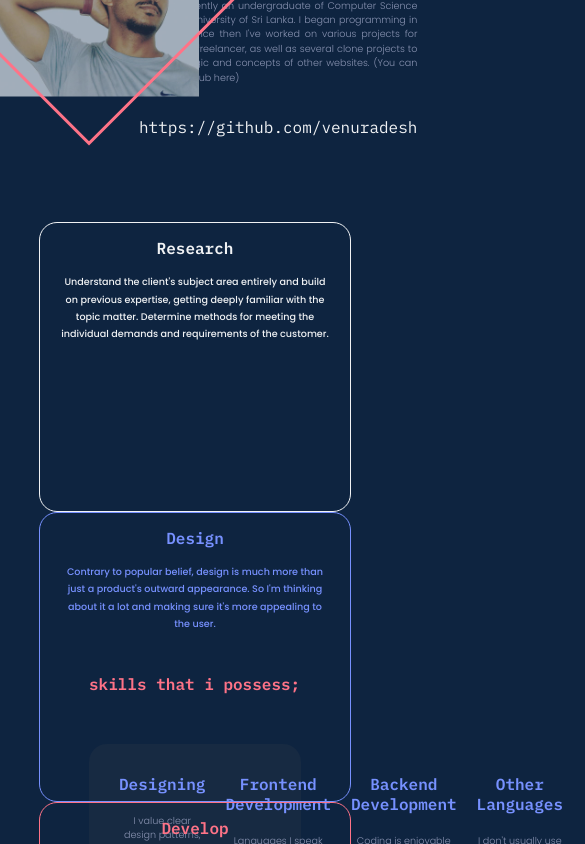
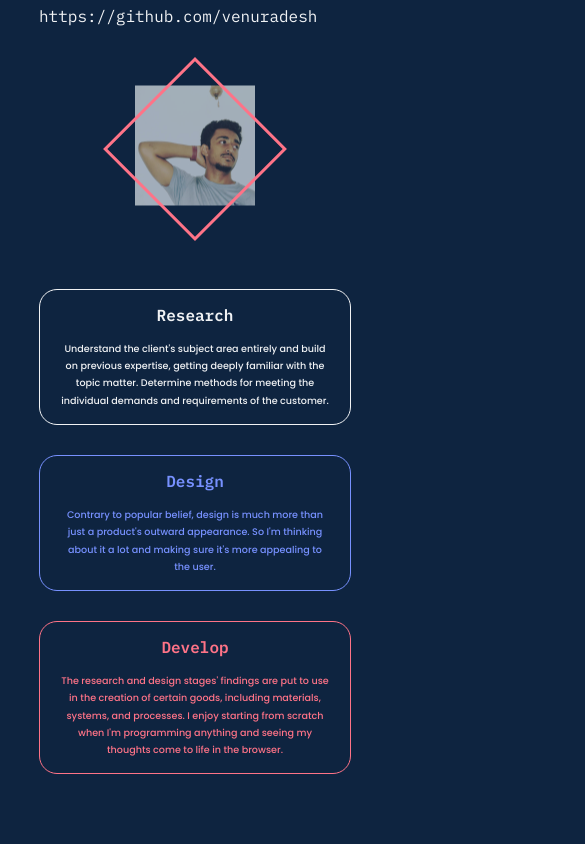
Before and after one commit to venuradesh/venura-portfolio, a React (Create React App) app: page / in a window 390 px wide. Shown: the part 1156-2000 px from the top of the page, 585 px wide, since content can reach past the window. Built offline with nearby package versions, Linux system fonts and the light colour scheme.

Commit message:
about me section responsiveness added

```diff
--- a/src/Components/Connect/Connect.js
+++ b/src/Components/Connect/Connect.js
@@ -83,6 +83,10 @@ const Container = styled.div`
       stroke-dashoffset: 0;
     }
   }
+
+  @media only screen and (max-width: 430px) {
+    display: none;
+  }
 `;
 
 const LeftSide = styled.div`
--- a/src/Components/Header/Header.js
+++ b/src/Components/Header/Header.js
@@ -21,7 +21,7 @@ function Header({ scrolled }) {
       </div>
 
       <div className="hamburger">
-        {hamClicked ? <div className="backdrop"></div> : <></>}
+        {hamClicked ? <div className="backdrop" onClick={() => setHamClicked(false)}></div> : <></>}
         <div className={`hamburger-icon ${hamClicked ? "active" : ""}`} onClick={() => setHamClicked(!hamClicked)}>
           <span></span>
           <span></span>
--- a/src/Components/HeroComponent/AboutMe.js
+++ b/src/Components/HeroComponent/AboutMe.js
@@ -47,6 +47,7 @@ const Container = styled.div`
   width: 100%;
   height: 100%;
   position: relative;
+  padding-top: 70px;
 
   .about-me-section {
     width: 100%;
@@ -142,6 +143,56 @@ const Container = styled.div`
       }
     }
   }
+
+  @media only screen and (max-width: 768px) {
+    .about-me-section {
+      flex-direction: column-reverse;
+
+      .profile-section {
+        margin-bottom: 50px;
+        margin-top: 150px;
+
+        .pic {
+          img {
+            width: 150px;
+          }
+        }
+
+        .border {
+          width: 170px;
+          height: 170px;
+        }
+      }
+
+      .desc {
+        height: max-content;
+        height: 300px;
+      }
+    }
+  }
+
+  @media only screen and (max-width: 430px) {
+    .about-me-section {
+      width: 100%;
+      padding-inline: 0px;
+
+      .profile-section {
+        margin-bottom: 30px;
+        margin-top: 120px;
+
+        .pic {
+          img {
+            width: 120px;
+          }
+        }
+
+        .border {
+          width: 130px;
+          height: 130px;
+        }
+      }
+    }
+  }
 `;
 
 const DevSteps = styled.div`
@@ -151,10 +202,11 @@ const DevSteps = styled.div`
   align-items: center;
   justify-content: space-evenly;
   flex-wrap: wrap;
+  margin-top: 80px;
 
   .box {
     width: 350px;
-    height: 100%;
+    height: 250px;
     border: 1px solid;
     border-radius: 18px;
     padding: 15px;
@@ -201,4 +253,17 @@ const DevSteps = styled.div`
       color: var(--theme1);
     }
   }
+
+  @media only screen and (max-width: 768px) {
+    width: 100%;
+    display: flex;
+    column-gap: 20px;
+    row-gap: 30px;
+    padding-top: 30px;
+
+    .box {
+      width: 500px;
+      height: max-content;
+    }
+  }
 `;
--- a/src/Components/HeroComponent/Hero.js
+++ b/src/Components/HeroComponent/Hero.js
@@ -163,8 +163,7 @@ const Container = styled.div`
 
   .about-me {
     width: 100%;
-    height: 100vh;
-    padding-top: 70px;
+    height: max-content;
     display: flex;
     align-items: center;
     justify-content: center;
@@ -218,6 +217,10 @@ const Container = styled.div`
         }
       }
     }
+
+    .contents {
+      overflow: hidden;
+    }
   }
 
   @media only screen and (max-width: 430px) {
```
